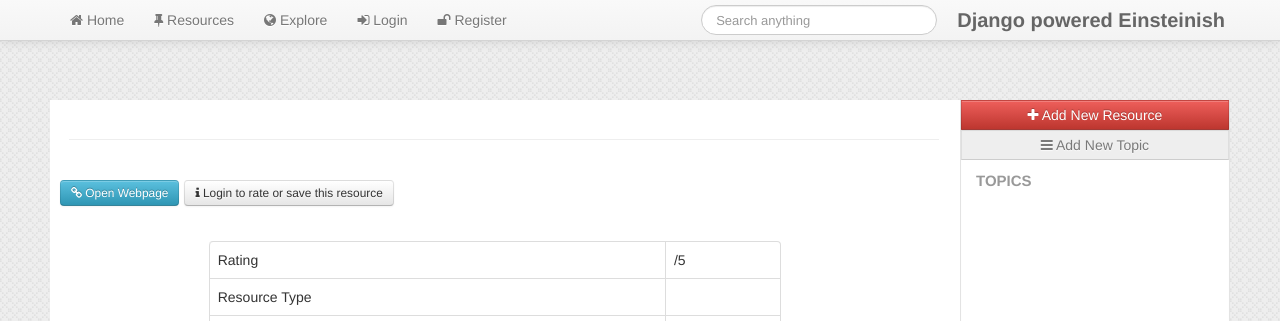
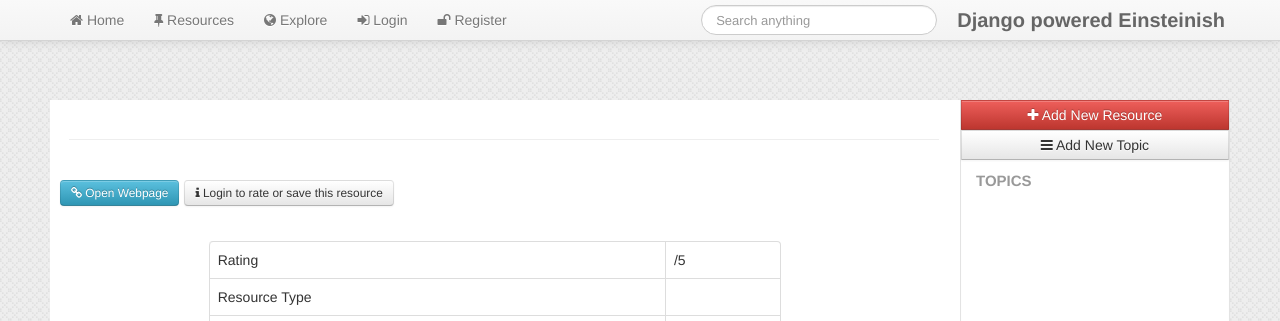
Before and after one commit to Einsteinish/Einstein, a Django app: template templates/resources/resource_detail.html in a window 1280 px wide. Shown: the top 321 px of the page. Run offline with Django 3.2, Linux system fonts and the light colour scheme; the template is opened without the code that fills it, so the values that code supplies are empty; parts of the project's set-up code (start-up, migrations or seed data) failed here and were passed over; some libraries are stand-ins or nearby versions.

Commit message:
any user can create a topic

```diff
--- a/templates/resources/topics.html
+++ b/templates/resources/topics.html
@@ -1,11 +1,16 @@
 {% load active from einsteinish %}
 
     <a class="btn btn-danger btn-block" title="Add new resource that you want to share" href="{% url 'resource_create' %}"><i class="icon-plus"></i> Add New Resource</a>
+    <a href="{% url 'topic_create' %}" class="btn btn-block"><i class="icon-reorder"></i> Add New Topic</a>
+
+    {% comment %}
     {% if user.is_staff %}
     <a href="{% url 'topic_create' %}" class="btn btn-block"><i class="icon-reorder"></i> Add New Topic</a>
     {% else %}
     <a href="{% url 'topic_create' %}" class="btn disabled btn-block"><i class="icon-reorder"></i> Add New Topic</a>
     {% endif %}
+    {% endcomment %}
+
 <ul class="nav nav-list">
     <li class="nav-header">Topics</li>
     {% for topic in topics %}
```
